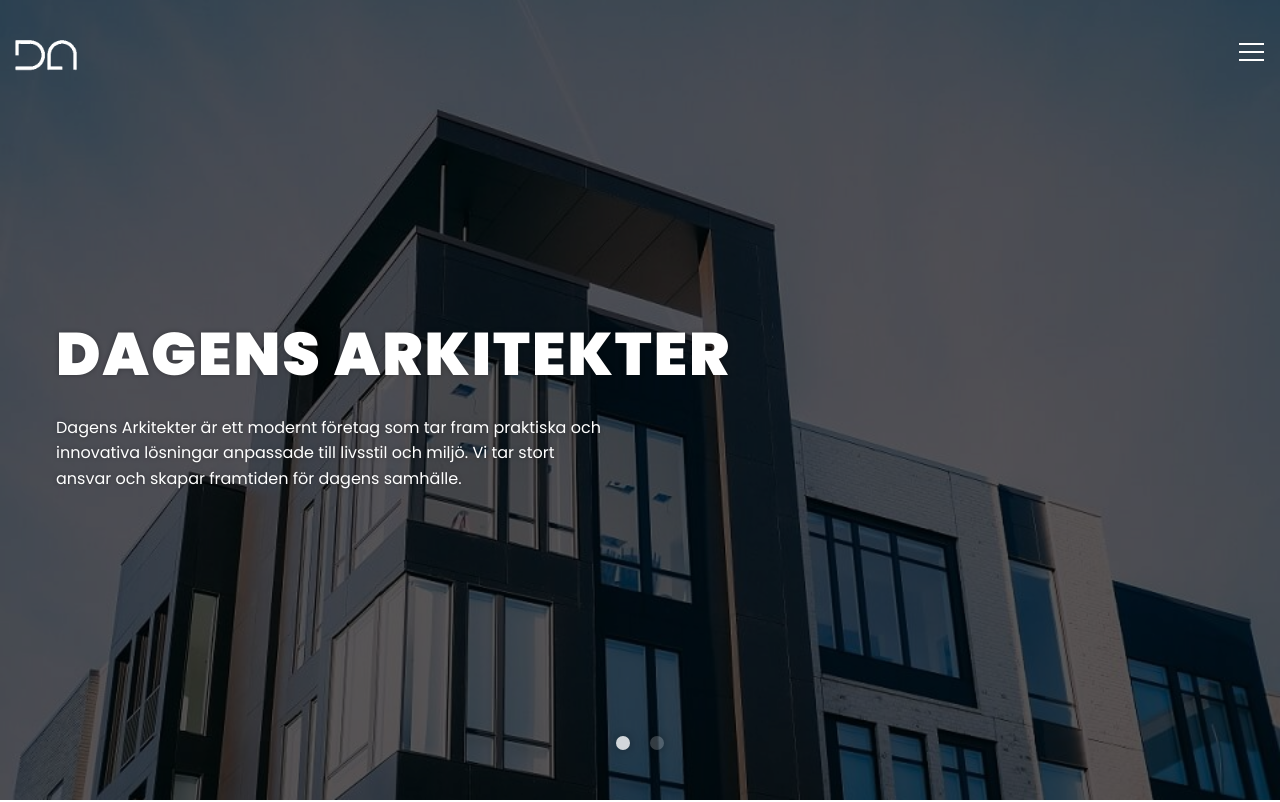
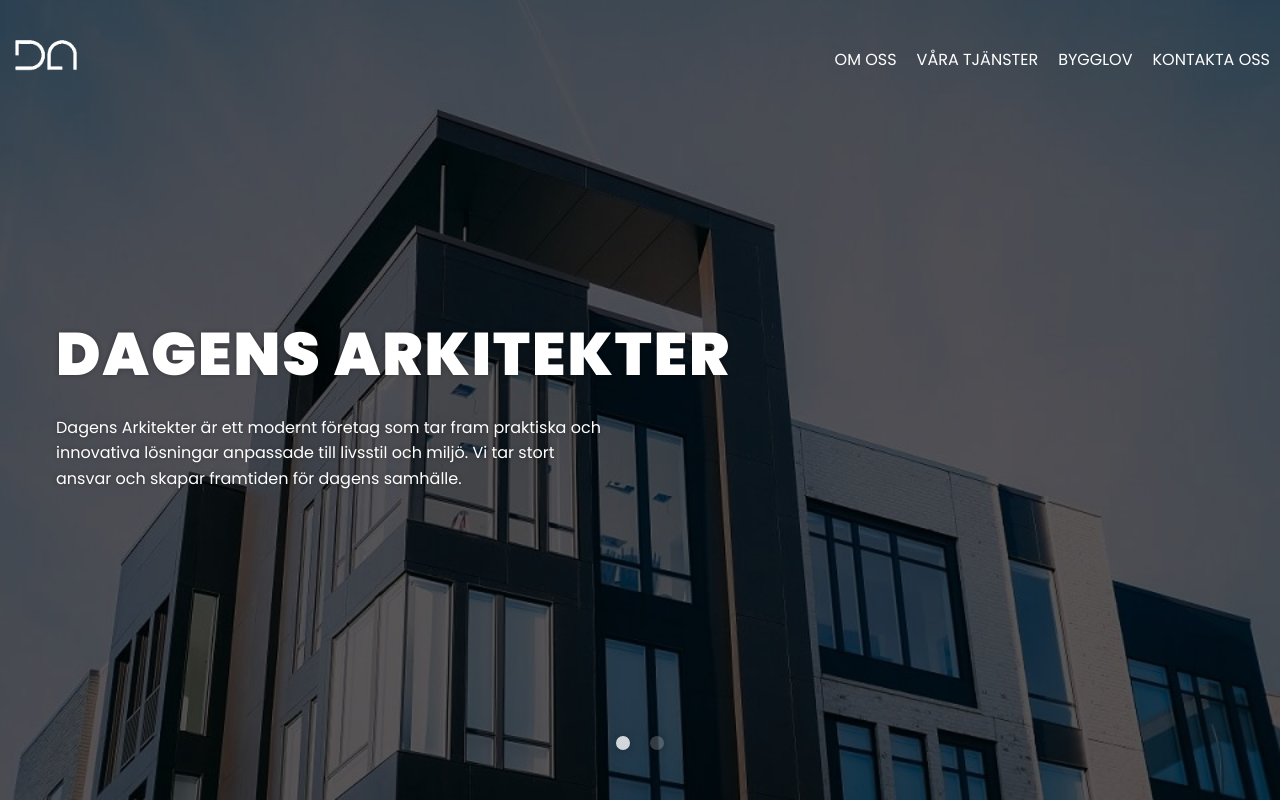
Before and after one commit to Al3ksand3r-dev/dagens_arkitekter, a Vue app in the folder client/: page / in a window 1280 px wide. Shown: the top 802 px of the page. Built offline with nearby package versions, Linux system fonts and the light colour scheme.

Commit message:
added desktop links, and vue scroll to hash

```diff
--- a/client/package.json
+++ b/client/package.json
@@ -15,6 +15,7 @@
     "vue": "^2.6.11",
     "vue-carousel": "^0.18.0",
     "vue-router": "^3.2.0",
+    "vue-scrollto": "^2.20.0",
     "vuex": "^3.4.0"
   },
   "devDependencies": {
--- a/client/src/components/articles/About.vue
+++ b/client/src/components/articles/About.vue
@@ -1,5 +1,5 @@
 <template>
-  <article class="article grid">
+  <article class="article grid" id="about">
     <section class="article__text">
       <h1 data-aos="fade-up" data-aos-delay="60">Om oss</h1>
       <h2 data-aos="fade-up" data-aos-delay="80">
--- a/client/src/components/articles/Services.vue
+++ b/client/src/components/articles/Services.vue
@@ -1,6 +1,6 @@
 <template>
   <div class="article">
-    <div class="article__image backdrop">
+    <div class="article__image backdrop" id="services">
       <div class="article__image__content">
         <section class="article__image__text">
           <h1>Våra tjänster</h1>
--- a/client/src/components/layout/AppBar.vue
+++ b/client/src/components/layout/AppBar.vue
@@ -11,11 +11,14 @@
       <div />
       <div />
     </div>
+    <app-links class="navigation-list--desktop" />
   </nav>
 </template>
 
 <script>
+import AppLinks from "../ui/AppLinks.vue";
 export default {
+  components: { AppLinks },
   name: "AppBar",
 };
 </script>
--- a/client/src/components/ui/AppLinks.vue
+++ b/client/src/components/ui/AppLinks.vue
@@ -1,14 +1,24 @@
 <template>
   <ul
-    class="navigation-list navigation-list-flex navigation-list-col navigation-list-vCenter"
+    class="navigation-list navigation-list--flex navigation-list--col navigation-list--vCenter"
   >
-    <router-link
-      class="navigation-list__link"
-      v-for="link in links"
-      :key="link.label"
-      :to="{ name: link.url }"
-      >{{ link.label }}</router-link
-    >
+    <li v-for="link in links" :key="link.label">
+      <a
+        href="#"
+        v-scroll-to="link.hash"
+        v-show="link.scrollTo"
+        class="navigation-list__link"
+        @click="$store.state.isOpen && $store.commit('TOGGLE_SIDEBAR')"
+        >{{ link.elName }}</a
+      >
+      <router-link
+        class="navigation-list__link"
+        :to="{ name: link.url }"
+        v-show="!link.elName"
+        @click.native="$store.state.isOpen && $store.commit('TOGGLE_SIDEBAR')"
+        >{{ link.label }}</router-link
+      >
+    </li>
   </ul>
 </template>
 
@@ -19,12 +29,14 @@ export default {
   setup() {
     const links = ref([
       {
-        url: "About",
-        label: "Om oss",
+        scrollTo: true,
+        elName: "Om oss",
+        hash: "#about",
       },
       {
-        url: "Services",
-        label: "Våra tjänster",
+        elName: "Våra tjänster",
+        scrollTo: true,
+        hash: "#services",
       },
       {
         url: "Permits",
--- a/client/src/main.js
+++ b/client/src/main.js
@@ -7,7 +7,9 @@ import VueCompositionAPI from "@vue/composition-api";
 import AOS from "aos";
 import "aos/dist/aos.css";
 import "animate.css";
+import VueScrollTo from "vue-scrollto";
 
+Vue.use(VueScrollTo);
 Vue.use(VueCompositionAPI);
 Vue.use(VueCarousel);
 Vue.config.productionTip = false;
--- a/client/src/scss/partials/_app-bar.scss
+++ b/client/src/scss/partials/_app-bar.scss
@@ -1,4 +1,9 @@
 .navbar {
+  &__hamburger-icon {
+    @include md() {
+      display: none;
+    }
+  }
   &--change & {
     &__hamburger-icon {
       div {
--- a/client/src/scss/partials/_app-links.scss
+++ b/client/src/scss/partials/_app-links.scss
@@ -1,12 +1,12 @@
 .navigation-list {
   height: 100%;
-  &-flex {
+  &--flex {
     display: flex;
   }
-  &-col {
+  &--col {
     flex-direction: column;
   }
-  &-vCenter {
+  &--vCenter {
     justify-content: center;
   }
 
@@ -17,4 +17,18 @@
     padding: 5px 0 5px 10px;
     text-decoration: none;
   }
+  &--desktop {
+    display: none;
+    @include md() {
+      display: flex;
+      flex-direction: row;
+      list-style: none;
+
+      a {
+        color: #fff;
+        margin-right: 10px;
+        text-transform: uppercase;
+      }
+    }
+  }
 }
--- a/client/src/scss/partials/_sidebar.scss
+++ b/client/src/scss/partials/_sidebar.scss
@@ -8,6 +8,10 @@
   background: #fff;
   transform: translate(-100%);
 
+  @include md() {
+    display: none;
+  }
+
   &.change {
     transition: all 0.3s ease;
     transform: translate(0);
```
Also changed, not shown: 1 other file (tests, documents, lock files or other folders).
